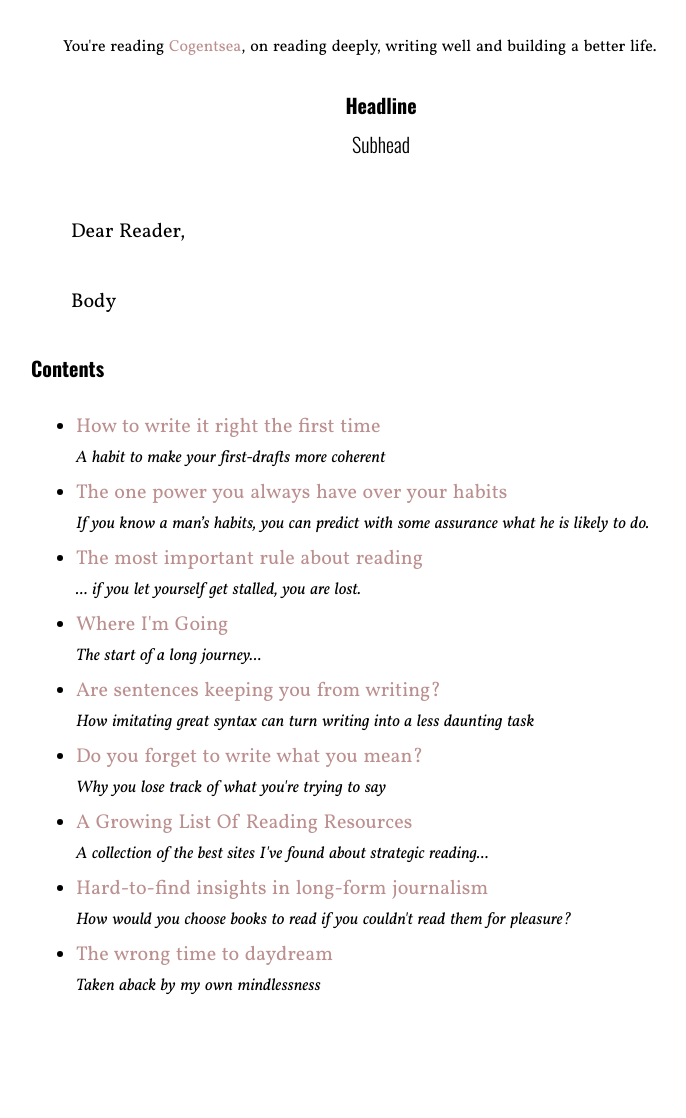
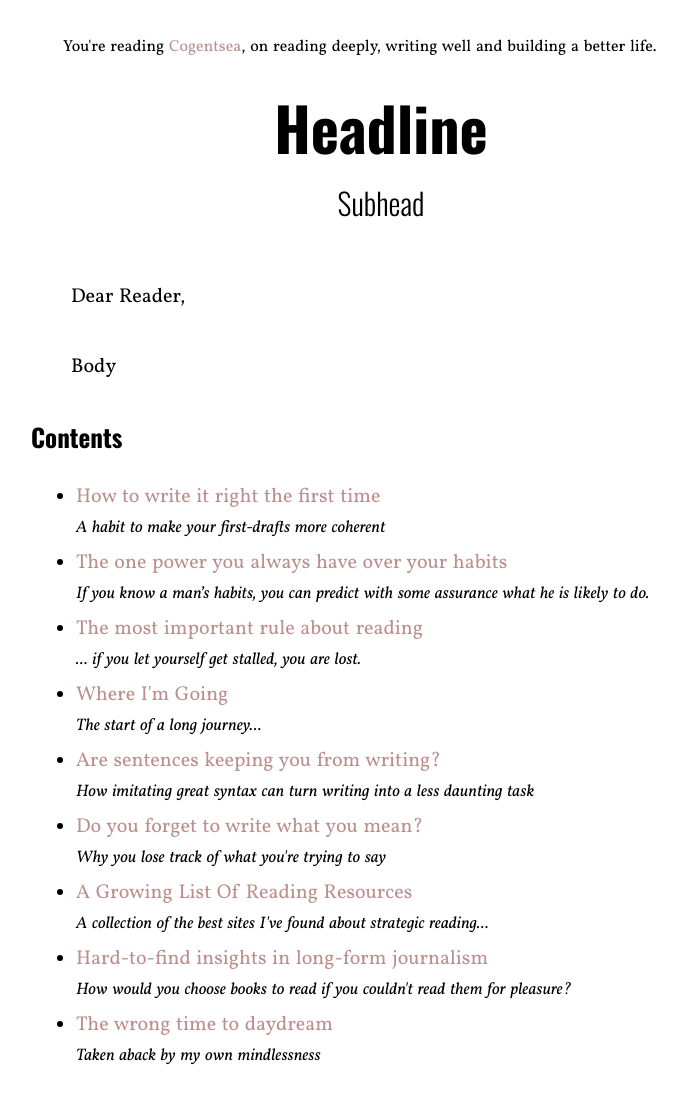
Before and after one commit to jacksoncusick/cogentsea, a Jekyll site: the page built from index.html, in a window 1280 px wide. Shown: the whole page, without its empty margins (259-945 px from the left). Built offline with Jekyll 4.4.1, drawn with Linux system fonts in a browser that asks for light colours; the list of posts is cut into pages by our own code; before the commit the page ends 1048 px from its top, so only the background shows below that.

Commit message:
Update og_main.css

```diff
--- a/stylesheets/og_main.css
+++ b/stylesheets/og_main.css
@@ -39,7 +39,7 @@ h1, h2, h3 {
 
 h1 {
 	max-width: 980px;
-	font-size: 20px;
+	font-size: 60px;
 	font-style: bold;
 	line-height: 1.1;
 	margin: .25em 0;
@@ -48,7 +48,7 @@ h1 {
 }
 h2 {
 	max-width: 980px;
-	font-size: 20px;
+	font-size: 30px;
 	font-weight: 300;
 	line-height: 1.31125;
 	margin: .75em 0;
@@ -57,7 +57,7 @@ h2 {
 }
 
 h3 {
-	font-size: 20px;
+	font-size: 25px;
 	line-height: 1.167;
 	margin: 1.0em 0;
   	text-align: left;
```
